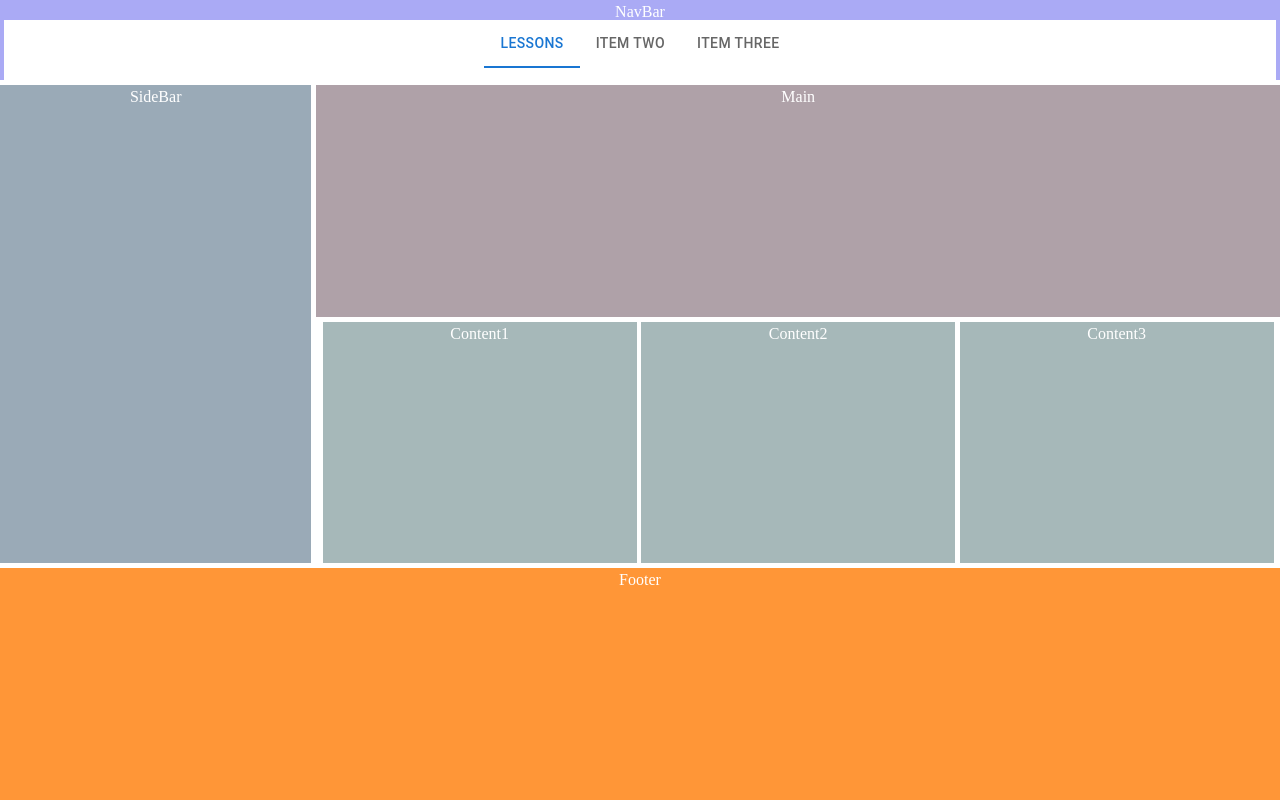
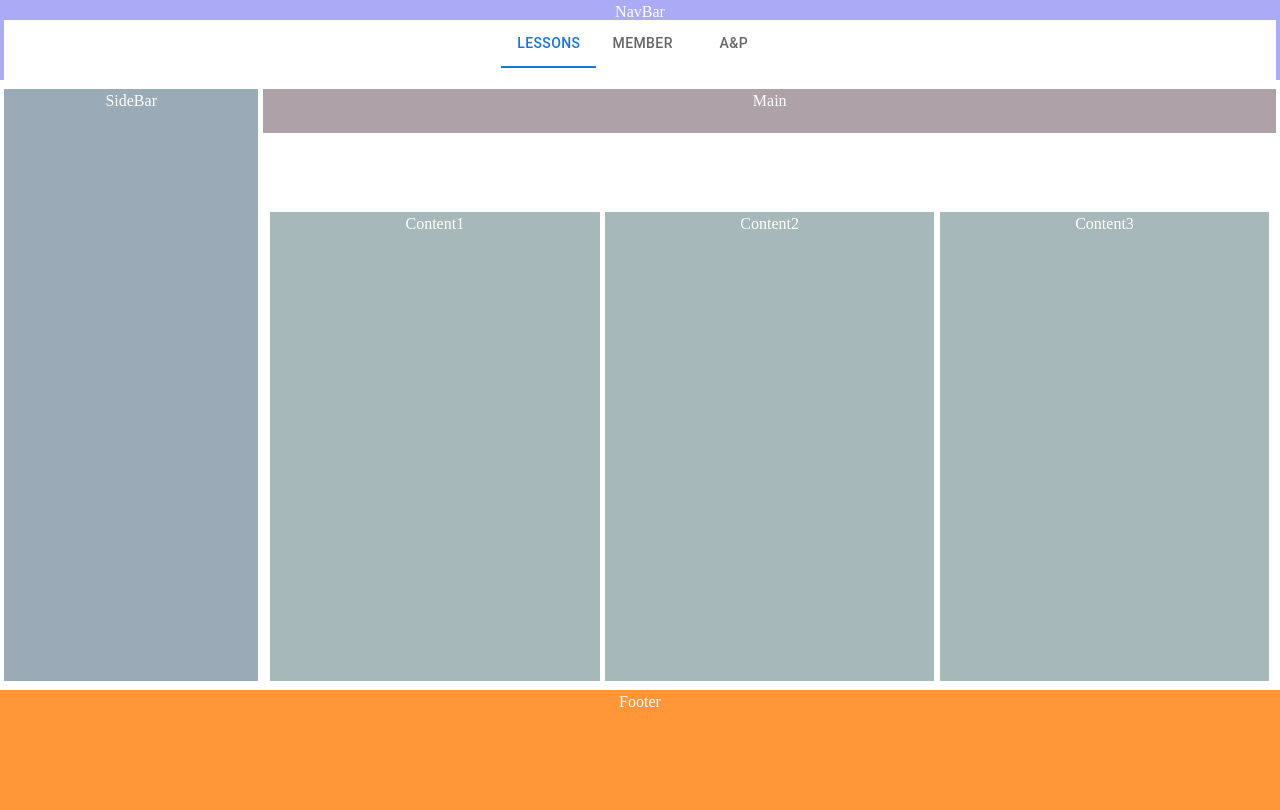
Before and after one commit to llooster/aom-client, a React (Create React App) app: page /lessons in a window 1280 px wide. Built offline with nearby package versions, Linux system fonts and the light colour scheme.

Commit message:
MemberPage

```diff
--- a/src/App.js
+++ b/src/App.js
@@ -1,7 +1,9 @@
 import React, { useState } from "react";
 import LoginPage from "./pages/login";
 import JoinPage from "./pages/join";
-import MainPage from "./pages/main";
+import MainLayout from "./mainLayout";
+import LessonsPage from "./pages/lessons";
+import MembersPage from "./pages/members";
 import { BrowserRouter, Route, Switch } from "react-router-dom";
 import { Reset } from "styled-reset";
 
@@ -37,7 +39,12 @@ function App() {
                 <Switch>
                     {/* <Route exact path={""} component={LoginPage} /> */}
                     {/* <Route path={"/join"} component={JoinPage} /> */}
-                    <Route path={""} component={MainPage} />
+
+                    {/* <Route path={"/lesson"} component={LessonsPage} />*/}
+                    <MainLayout>
+                        <Route path={"/lessons"} component={LessonsPage} />
+                        <Route path={"/members"} component={MembersPage} />
+                    </MainLayout>
                 </Switch>
             </BrowserRouter>
         </>
--- a/src/components/menu/Menu.jsx
+++ b/src/components/menu/Menu.jsx
@@ -6,6 +6,7 @@ import styled from "styled-components";
 
 const NewBox = styled(Box)`
     box-sizing: border-box;
+    background-color: transparent;
 `;
 
 export default function CenteredTabs() {
@@ -21,8 +22,8 @@ export default function CenteredTabs() {
         >
             <Tabs value={value} onChange={handleChange} centered>
                 <Tab label="Lessons" />
-                <Tab label="Item Two" />
-                <Tab label="Item Three" />
+                <Tab label="Member" />
+                <Tab label="A&P" />
             </Tabs>
         </NewBox>
     );
--- /dev/null
+++ b/src/mainLayout/MainLayout.jsx
@@ -0,0 +1,60 @@
+import React from "react";
+import styled from "styled-components";
+import Menu from "../components/menu";
+import { useSelector, useDispatch } from "react-redux";
+
+const Container = styled.div`
+    /* box-sizing: border-box; */
+    display: grid;
+    width: 100vw;
+    height: 100vh;
+    color: white;
+    min-width: 1000px;
+    /* background-color: red; */
+
+    grid-template-rows: 10% 75% 15%;
+    /* Container자식 컴포넌트의 row의 길이 */
+    grid-template-areas:
+        "nav nav nav nav"
+        "content content content content"
+        "footer footer footer footer";
+    text-align: center;
+    grid-gap: 5px;
+`;
+
+const NavBar = styled.nav`
+    background: #aaaaf5;
+    grid-area: nav;
+    padding: 0.25rem;
+`;
+
+const ContentBox = styled.div`
+    display: flex;
+
+    /* background-color: red; */
+    gap: 0.25rem;
+    padding: 0.25rem;
+    align-items: center;
+    grid-area: content;
+    justify-content: center;
+`;
+const Footer = styled.footer`
+    background: #ff9637;
+    grid-area: footer;
+    padding: 0.25rem;
+`;
+
+function MainLayout(props) {
+    const { children } = props;
+    return (
+        <Container>
+            <NavBar>
+                NavBar
+                <Menu />
+            </NavBar>
+            <ContentBox>{children && children}</ContentBox>
+            <Footer>Footer</Footer>
+        </Container>
+    );
+}
+export default MainLayout;
--- /dev/null
+++ b/src/mainLayout/index.js
@@ -0,0 +1,2 @@
+import MainLayout from "./MainLayout";
+export default MainLayout;
--- /dev/null
+++ b/src/pages/lessons/LessonsPage.jsx
@@ -0,0 +1,84 @@
+import React from "react";
+import styled from "styled-components";
+import VerticalWrapper from "../../components/wrapper/vertical";
+import HorizontalWrapper from "../../components/wrapper/horizontal";
+import Menu from "../../components/menu";
+import { useSelector, useDispatch } from "react-redux";
+
+const Container = styled.div`
+    /* box-sizing: border-box; */
+    display: grid;
+    width: 100%;
+    height: 100%;
+    color: white;
+    min-width: 1000px;
+    /* background-color: gray; */
+
+    grid-template-rows: 20%;
+    grid-template-columns: 20%;
+    /* Container자식 컴포넌트의 row의 길이 */
+    grid-template-areas:
+        "sidebar main main main"
+        "sidebar content content content";
+    /* "footer footer footer footer"; */
+    text-align: center;
+    grid-gap: 5px;
+`;
+
+const NavBar = styled.nav`
+    background: #aaaaf5;
+    grid-area: nav;
+    padding: 0.25rem;
+`;
+const Main = styled.main`
+    background: #afa1a8;
+    height: 30%;
+    color: white;
+    grid-area: main;
+    padding: 0.25rem;
+`;
+const SideBar = styled.div`
+    background: #9aaab7;
+    grid-area: sidebar;
+    padding: 0.25rem;
+`;
+
+const ContentBox = styled.div`
+    display: flex;
+    gap: 0.25rem;
+    padding: 0.25rem;
+    align-items: center;
+    grid-area: content;
+    justify-content: center;
+`;
+const Content1 = styled.div`
+    background: #a6b8b9;
+    padding: 0.25rem;
+    width: 32%;
+    height: 100%;
+`;
+const Content2 = styled(Content1)``;
+const Content3 = styled(Content1)``;
+
+const Footer = styled.footer`
+    background: #ff9637;
+    grid-area: footer;
+    padding: 0.25rem;
+`;
+
+function HomePage() {
+    return (
+        <Container>
+            <Main>Main</Main>
+            <SideBar>SideBar</SideBar>
+            <ContentBox>
+                <HorizontalWrapper justifyContent="space-around">
+                    <Content1>Content1</Content1>
+                    <Content2>Content2</Content2>
+                    <Content3>Content3</Content3>
+                </HorizontalWrapper>
+            </ContentBox>
+        </Container>
+    );
+}
+export default HomePage;
--- /dev/null
+++ b/src/pages/lessons/index.js
@@ -0,0 +1,3 @@
+import LessonsPage from "./LessonsPage.jsx";
+
+export default LessonsPage;
--- a/src/pages/main/index.js
+++ /dev/null
@@ -1,3 +0,0 @@
-import MainPage from "./MainPage.jsx";
-
-export default MainPage;
--- a/src/pages/main/MainPage.jsx
+++ b/src/pages/members/MemberPage.jsx
@@ -8,18 +8,20 @@ import { useSelector, useDispatch } from "react-redux";
 const Container = styled.div`
     /* box-sizing: border-box; */
     display: grid;
-    width: 100vw;
-    height: 100vh;
+    width: 100%;
+    height: 100%;
     color: white;
     min-width: 1000px;
+    /* background-color: gray; */
 
     grid-template-rows: 10%;
+    grid-template-columns: 20%;
     /* Container자식 컴포넌트의 row의 길이 */
     grid-template-areas:
-        "nav nav nav nav"
-        "sidebar main main main"
-        "sidebar content content content"
-        "footer footer footer footer";
+        "main main main main"
+        /* "content content content content"; */
+        "content content content content";
+    /* "footer footer footer footer"; */
     text-align: center;
     grid-gap: 5px;
 `;
@@ -31,6 +33,7 @@ const NavBar = styled.nav`
 `;
 const Main = styled.main`
     background: #afa1a8;
+    /* height: 30%; */
     color: white;
     grid-area: main;
     padding: 0.25rem;
@@ -52,11 +55,12 @@ const ContentBox = styled.div`
 const Content1 = styled.div`
     background: #a6b8b9;
     padding: 0.25rem;
-    width: 32%;
+    width: 100%;
     height: 100%;
 `;
 const Content2 = styled(Content1)``;
 const Content3 = styled(Content1)``;
+
 const Footer = styled.footer`
     background: #ff9637;
     grid-area: footer;
@@ -66,20 +70,14 @@ const Footer = styled.footer`
 function HomePage() {
     return (
         <Container>
-            <NavBar>
-                NavBar
-                <Menu />
-            </NavBar>
             <Main>Main</Main>
-            <SideBar>SideBar</SideBar>
             <ContentBox>
                 <HorizontalWrapper justifyContent="space-around">
                     <Content1>Content1</Content1>
-                    <Content2>Content2</Content2>
-                    <Content3>Content3</Content3>
+                    {/* <Content2>Content2</Content2>
+                    <Content3>Content3</Content3> */}
                 </HorizontalWrapper>
             </ContentBox>
-            <Footer>Footer</Footer>
         </Container>
     );
 }
--- /dev/null
+++ b/src/pages/members/index.js
@@ -0,0 +1,3 @@
+import MemberPage from "./MemberPage.jsx";
+
+export default MemberPage;
```
